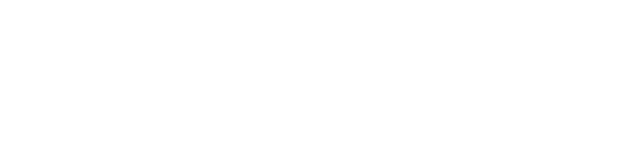
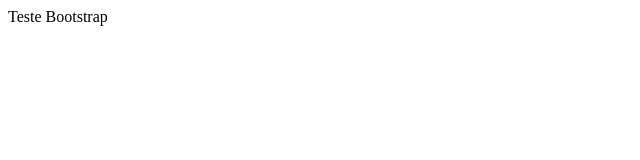
Before and after one commit to JulianaRochaDL/Bootstrap, a plain HTML site: page index.html in a window 1280 px wide. Shown: the whole page, without its empty margins (0-640 px from the left). Drawn offline with Linux system fonts and the light colour scheme.

Commit message:
Teste Bootstrap

```diff
--- a/index.html
+++ b/index.html
@@ -6,6 +6,6 @@
     <title>Teste Bootstrap</title>
 </head>
 <body>
-
+    Teste Bootstrap
 </body>
 </html>
```
